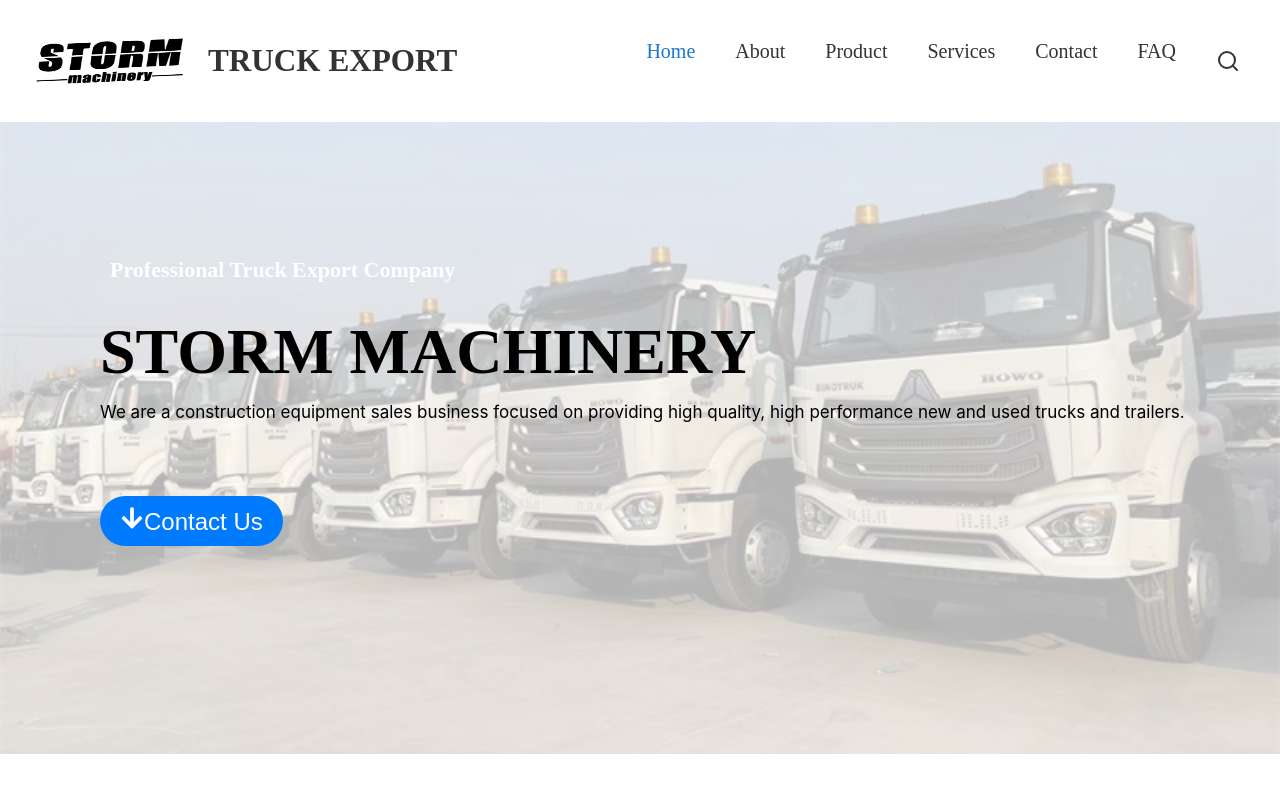
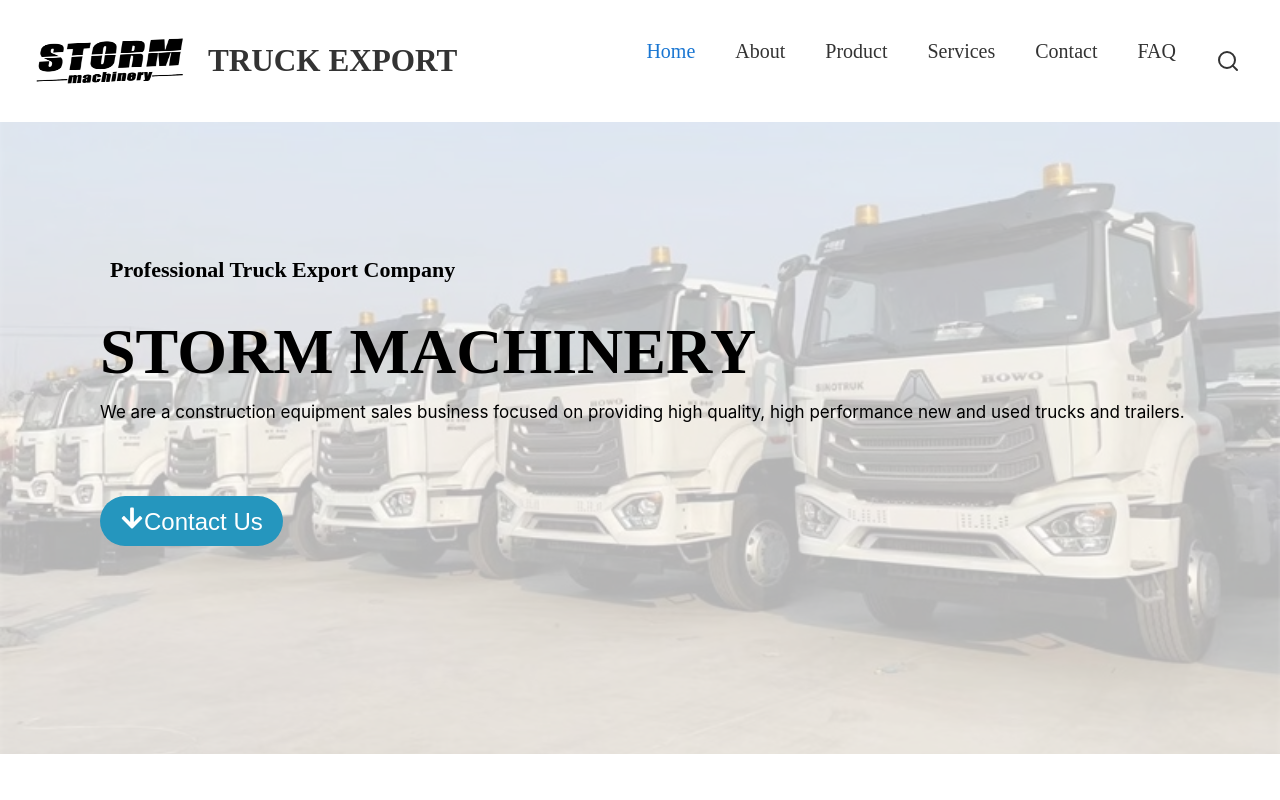
Before and after one commit to SAMIULLAH2105/Clone, a React (Vite) app in the folder Frontend/: page / in a window 1280 px wide. Shown: the top 800 px of the page. Built offline with nearby package versions, Linux system fonts and the light colour scheme.

Commit message:
some changes

```diff
--- a/Frontend/src/components/Description.jsx
+++ b/Frontend/src/components/Description.jsx
@@ -6,7 +6,7 @@
   return (
     <div className={styles.container}>
       <div className={styles.content}>
-        <h2>{subheading}</h2>
+        <h2 >{subheading}</h2>
         <h1>{heading}</h1>
         <p>{description}</p>
 
--- a/Frontend/src/styles/Description.module.css
+++ b/Frontend/src/styles/Description.module.css
@@ -26,6 +26,9 @@
    width: 100%;
 
 }
+.content h2{
+  color: black;
+}
 
 /* Adjust font sizes for smaller screens */
 .content h1 {
@@ -45,7 +48,7 @@
 }
 
 .contactButton {
-  background-color: #007bff;
+  background-color: #2596be;
   color: white;
   margin-top: 50px;
   padding: 10px 20px;
@@ -74,6 +77,7 @@
 
   h2 {
       font-size: 1.2em;
+      color: black;
   }
 
   p {
--- a/package.json
+++ b/package.json
@@ -1,3 +1,4 @@
+
 {
   "name": "project-root",
   "version": "1.0.0",
```
Also changed, not shown: 2 other files (tests, documents, lock files or other folders).
